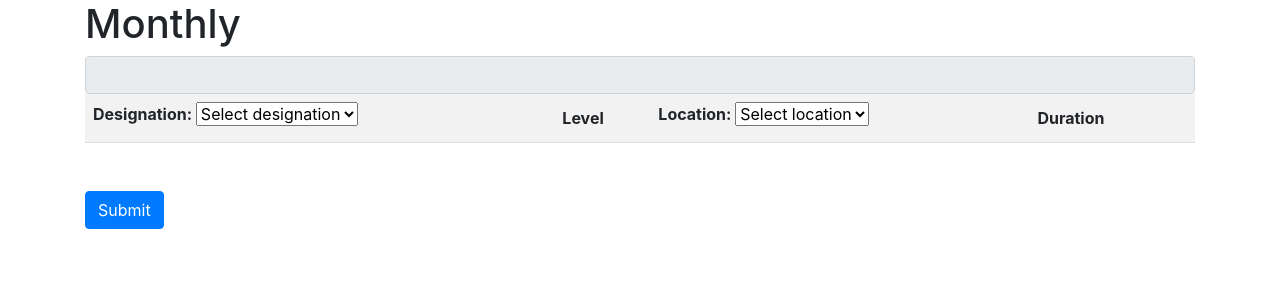
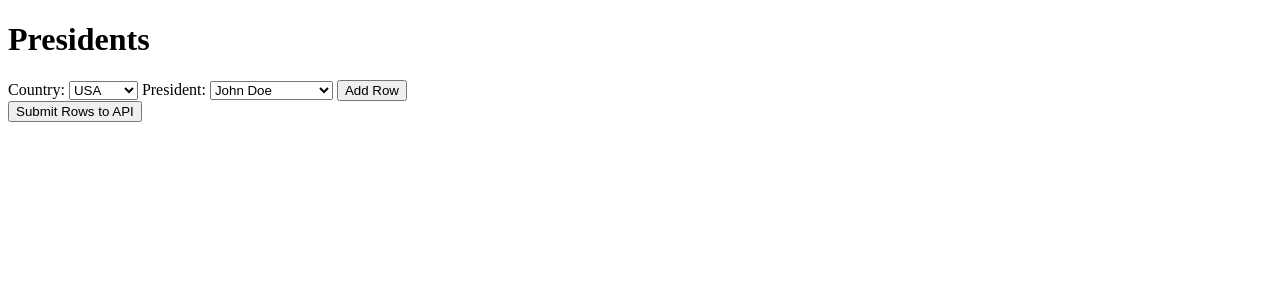
Before and after one commit to somya-aggarwal14/AutomationForMail, a FastAPI app: template templates/monthly.html in a window 1280 px wide. Shown: the top 300 px of the page. Run offline with FastAPI, Linux system fonts and the light colour scheme; the template is opened without the code that fills it, so the values that code supplies are empty; some libraries are stand-ins or nearby versions.

Commit message:
Html Changes

```diff
--- a/main.py
+++ b/main.py
@@ -1,11 +1,12 @@
 # from fastapi.staticfiles import StaticFiles
+import json
 import os
 import platform as plat
 from pathlib import Path
 
 import fastapi
 import uvicorn
-from fastapi import Depends
+from fastapi import Depends, Body
 from fastapi import FastAPI, Form, Request
 from fastapi.responses import HTMLResponse, RedirectResponse
 # from fastapi.staticfiles import StaticFiles
@@ -13,6 +14,9 @@ from fastapi.templating import Jinja2Templates
 from sqlalchemy.orm import Session
 from starlette.middleware.cors import CORSMiddleware
 import random
+
+from starlette.responses import JSONResponse
+
 import models
 import schemas
 from Reuse import CoreReusable
@@ -39,7 +43,7 @@ if plat.system() == "Windows":
 elif plat.system() == "Linux":
     path = str(ROOT_DIR_PROJECT) + os.sep + "templates"
 else:
-    path = "templates"
+    path = str(ROOT_DIR_PROJECT) + os.sep+"templates"
 
 templates = Jinja2Templates(directory=path)
 # templates = Jinja2Templates(directory="templates")
@@ -82,30 +86,17 @@ async def add_product(request: Request, customerName: str = Form(None), opportun
 
 
 @app.post('/monthlysubmit', status_code=200)
-async def months(request: Request, designation: str = Form(None), location: str = Form(None),
-                 uniqueid: str = Form(None), month: str = Form(None),
+async def months(request: Request, payload=Body(...),
                  db: Session = Depends(get_db)):
-    data = CoreReusable(designation=designation, location=location, uniqueid=uniqueid, month=month
-                        )
-    data.val(db)
-    # return RedirectResponse(url="/temp/payu/form/" + txnid + "/verify_payment", status_code=303)
-    # return templates.TemplateResponse("weekly.html", context={"request": request})
-    # return fastapi.responses.RedirectResponse(url="/payu/form/"+txnid+"/verify_payment", status_code=307)
-
     return templates.TemplateResponse("MCalculation.html", context={"request": request})
 
 
-@app.post('/weeklysubmit', status_code=200)
-async def weekly(request: Request, designation: str = Form(None), location: str = Form(None),
-                 uniqueid: str = Form(None), week: str = Form(None),
-                 db: Session = Depends(get_db)):
-    data = CoreReusable(designation=designation, location=location, uniqueid=uniqueid, week=week
-                        )
-    data.val(db)
-    # return RedirectResponse(url="/temp/payu/form/" + txnid + "/verify_payment", status_code=303)
-    # return templates.TemplateResponse("weekly.html", context={"request": request})
-    # return fastapi.responses.RedirectResponse(url="/payu/form/"+txnid+"/verify_payment", status_code=307)
+@app.post('/weeklysubmit', status_code=200,response_class=HTMLResponse)
+async def weekly(request: Request, payload=Body(...), db: Session = Depends(get_db)):
+    pay = json.dumps(payload)
 
+    # pays = json.loads(pay)
+    # print(pays)
     return templates.TemplateResponse("MCalculation.html", context={"request": request})
 
 
--- a/templates/monthly.html
+++ b/templates/monthly.html
@@ -1,154 +1,129 @@
 <!DOCTYPE html>
 <html>
 <head>
-  <title>WebPage 2</title>
-  <link rel="stylesheet" href="https://maxcdn.bootstrapcdn.com/bootstrap/4.5.2/css/bootstrap.min.css">
+  <title>Presidents</title>
   <style>
     table {
       border-collapse: collapse;
       width: 100%;
     }
+
     th, td {
+      border: 1px solid black;
       padding: 8px;
       text-align: left;
-      border-bottom: 1px solid #ddd;
     }
+
     th {
       background-color: #f2f2f2;
     }
-    .remove-row {
-      cursor: pointer;
+
+    .editable {
+      background-color: #fff;
     }
   </style>
+  <script src="https://code.jquery.com/jquery-3.6.0.min.js"></script>
+  <script>
+    $(document).ready(function() {
+      // Add event listener for the "Add Row" button
+      $('#addRowBtn').click(function() {
+        $('#presidentTable thead tr').remove();
+        // Add editable month columns
+        var months = ['jan', 'feb', 'march', 'april', 'may', 'june', 'july', 'aug', 'sep', 'oct', 'nov', 'dec'];
+        var country = $('#countryDropdown').val();
+        var president = $('#presidentDropdown').val();
+        var numMonths = 12; // if number of months greater than actual months
+
+        // Create a new row with empty editable months
+        var newRow = '<tr><td contenteditable="true">' + country + '</td><td contenteditable="true">' + president + '</td>';
+        var heading = '<tr><th>Country</th><th>President</th>';
+
+        for (var i = 0; i < numMonths; i++) {
+          heading += '<th>' + months[i] + '</th>';
+          newRow += '<td class="editable" contenteditable="true"></td>';
+        }
+
+        heading += '</tr>';
+        newRow += '</tr>';
+
+        // Append the new row to the table body
+        $('#presidentTable thead').append(heading);
+        $('#presidentTable tbody').append(newRow);
+      });
+
+      // Send rows to the API
+      $('#submitBtn').click(function() {
+        var rows = [];
+
+        // Iterate through each row in the table body
+        $('#presidentTable tbody tr').each(function() {
+          var row = {};
+          var cells = $(this).find('td');
+
+          // Extract values from the cells
+          row.country = $(cells[0]).text().trim();
+          row.president = $(cells[1]).text().trim();
+          row.months = [];
+
+          // Extract month values
+          for (var i = 2; i < cells.length; i++) {
+            row.months.push($(cells[i]).text().trim());
+          }
+
+          rows.push(row);
+        });
+
+        // Send the rows to the API
+        $.ajax({
+          url: 'http://127.0.0.1:8000/monthlysubmit',
+          method: 'POST',
+          contentType: 'application/json',
+          data: JSON.stringify(rows),
+          success: function(response) {
+            // Handle successful response from the API
+            console.log('Rows sent to the API successfully.');
+          },
+          error: function(xhr, status, error) {
+            // Handle error response from the API
+            console.error('Error sending rows to the API:', error);
+          }
+        });
+      });
+    });
+  </script>
 </head>
 <body>
-  <div class="container">
-    <h1>Monthly</h1>
-    <form action="/monthlysubmit" method="POST">
-      <table id="designationTable">
-        <tr>
-          <th>
-            <label for="designation">Designation:</label>
-            <select id="designation" name="designation" onchange="addRow()">
-              <option value="">Select designation</option>
-              <option value="Analyst">Analyst</option>
-              <option value="Associate">Associate</option>
-              <option value="Sr-Associate">Sr Associate</option>
-              <option value="Project-Leader">Project Leader</option>
-              <option value="Manager">Manager</option>
-              <option value="Senior-Manager">Senior Manager</option>
-              <option value="Associate-Director">Associate Director</option>
-              <option value="Director">Director</option>
-              <option value="Senior-Director">Senior Director</option>
-              <option value="Principal">Principal</option>
-            </select>
-          </th>
-          <th>Level</th>
-          <th>
-            <label for="location">Location:</label>
-            <select id="location" name="location" onchange="addRow()">
-              <option value="">Select location</option>
-              <option value="NJ">NJ</option>
-              <option value="CA">CA</option>
-              <option value="MA">MA</option>
-              <option value="India">India</option>
-              <option value="Canada">Canada</option>
-              <option value="Germany">Germany</option>
-              <option value="France">France</option>
-              <option value="UK">UK</option>
-              <option value="Switzerland">Switzerland</option>
-            </select>
-          </th>
-          <th>Duration</th>
-<!--          <label for="location">Location:</label>-->
-          <input type="text" class="form-control" id="month" name="month" readonly>
-          <th></th>
-        </tr>
-<!--        <th>uniqueid</th>-->
-        <input type="hidden"  class="form-control" id="uniqueid" name="uniqueid" value="{{id}}" >
-      </table>
-      <br>
-      <br>
-      <button type="submit" class="btn btn-primary" onclick="window.location.href='MCalculation.html'"> Submit</button>
-    </form>
-  </div>
+  <h1>Presidents</h1>
 
+  <label for="countryDropdown">Country:</label>
+  <select id="countryDropdown">
+    <option value="USA">USA</option>
+    <option value="Canada">Canada</option>
+    <option value="France">France</option>
+    <!-- Add more countries here -->
+  </select>
 
-  <script>
-    function addRow() {
-      var designationDropdown = document.getElementById("designation");
-      var selectedDesignation = designationDropdown.value;
-      var level = getLevelForDesignation(selectedDesignation);
+  <label for="presidentDropdown">President:</label>
+  <select id="presidentDropdown">
+    <option value="John Doe">John Doe</option>
+    <option value="Jane Smith">Jane Smith</option>
+    <option value="Michael Johnson">Michael Johnson</option>
+    <!-- Add more presidents here -->
+  </select>
 
-      var locationDropdown = document.getElementById("location");
-      var selectedLocation = locationDropdown.value;
+  <!-- <label for="numMonthsInput">Number of Months:</label> -->
+  <!-- <input type="number" id="numMonthsInput" min="1"> -->
 
-      var durationInput = document.createElement("input");
-      durationInput.type = "text";
-      durationInput.name = "duration";
+  <button id="addRowBtn">Add Row</button>
 
+  <table id="presidentTable">
+    <thead>
+    </thead>
+    <tbody>
+      <!-- Existing rows will be added here -->
+    </tbody>
+  </table>
 
-
-      if (selectedDesignation && level && selectedLocation) {
-        var table = document.getElementById("designationTable");
-        var newRow = table.insertRow(-1);
-
-        var designationCell = newRow.insertCell(0);
-        designationCell.innerHTML = selectedDesignation;
-
-        var levelCell = newRow.insertCell(1);
-        levelCell.innerHTML = level;
-
-        var locationCell = newRow.insertCell(2);
-        locationCell.innerHTML = selectedLocation;
-
-        var removeCell = newRow.insertCell(3);
-        removeCell.innerHTML = '<span class="remove-row" onclick="removeRow(this)">✖</span>';
-
-        var durationCell = newRow.insertCell(3);
-        durationCell.appendChild(durationInput);
-
-        designationDropdown.value = "";
-        locationDropdown.value = "";
-      }
-    }
-
-    function getLevelForDesignation(designation) {
-      switch (designation) {
-        case 'Analyst':
-          return 'L1';
-        case 'Associate':
-          return 'L2';
-        case 'Sr-Associate':
-          return 'L3';
-        case 'Project-Leader':
-          return 'L4';
-        case 'Manager':
-          return 'L5';
-        case 'Senior-Manager':
-          return 'L6';
-        case 'Associate-Director':
-          return 'L7';
-        case 'Director':
-          return 'L8';
-        case 'Senior-Director':
-          return 'L9';
-        case 'Principal':
-          return 'L10';
-        default:
-          return '';
-      }
-    }
-
-    function removeRow(row) {
-      var table = document.getElementById("designationTable");
-      var rowIndex = row.parentNode.parentNode.rowIndex;
-      table.deleteRow(rowIndex);
-    }
-
-
-
-
-  </script>
+  <button id="submitBtn">Submit Rows to API</button>
 </body>
 </html>
```
Also changed, not shown: templates/weekly.html (+102 -160 lines), code.py (deleted).
